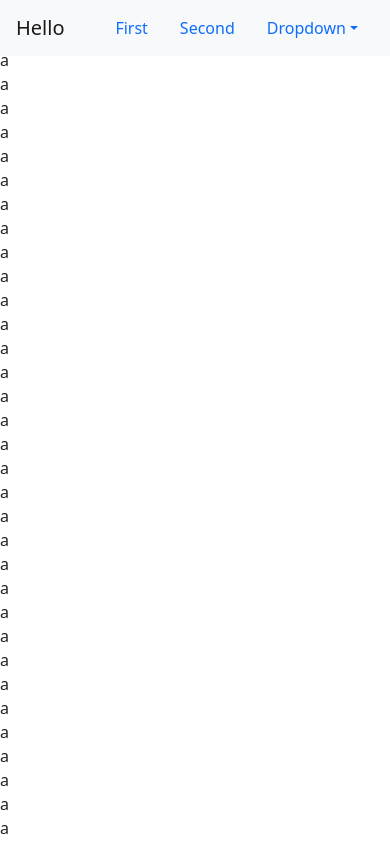
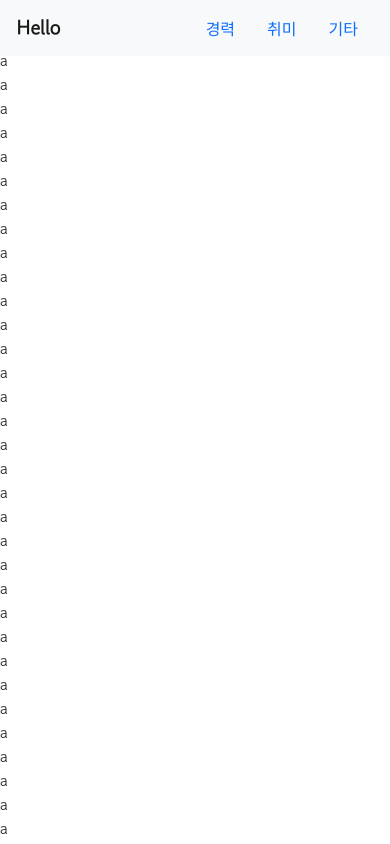
Before and after one commit to JooHyeongHan-88/html-css-test, a plain HTML site: page index.html in a window 390 px wide. Shown: the top 844 px of the page. Drawn offline with nearby package versions, Linux system fonts and the light colour scheme.

Commit message:
Add favicon and Open Graph

```diff
--- a/index.html
+++ b/index.html
@@ -1,12 +1,35 @@
 <!DOCTYPE html>
 <html lang="ko">
     <head>
+        <!-- doument -->
         <meta charset="utf-8">
         <meta name="viewport" content="width=device-width, initial-scale=1">
+
+        <!-- Open Graph -->
+        <meta property="og:type" content="website"/>
+        <meta property="og:site_name" content="내 포폴"/>
+        <meta property="og:title" content="나의 포트폴리오"/>
+        <meta property="og:description" content="나의 포트폴리오를 구경하세요"/>
+        <meta property="og:image" content="이미지 URL"/>
+        <!-- <meta property="og:url" content="배포된 페이지 URL"/> -->
+
+        <!-- title -->
         <title>Citizen Developer</title>
-        <!-- CSS only -->
+
+        <!-- favicon -->
+        <link rel="icon" href="./img/camera.png" />
+
+        <!-- style -->
+        <link rel="stylesheet" href="./style.css">
+
+        <!-- font -->
+        <link rel="preconnect" href="https://fonts.googleapis.com">
+        <link rel="preconnect" href="https://fonts.gstatic.com" crossorigin>
+        <link href="https://fonts.googleapis.com/css2?family=Gowun+Dodum&display=swap" rel="stylesheet">
+
+        <!-- Bootstrap -->
         <link href="https://cdn.jsdelivr.net/npm/bootstrap@5.2.3/dist/css/bootstrap.min.css" rel="stylesheet" integrity="sha384-rbsA2VBKQhggwzxH7pPCaAqO46MgnOM80zW1RWuH61DGLwZJEdK2Kadq2F9CUG65" crossorigin="anonymous">
-        <!-- JavaScript Bundle with Popper -->
+
         <script src="https://cdn.jsdelivr.net/npm/bootstrap@5.2.3/dist/js/bootstrap.bundle.min.js" integrity="sha384-kenU1KFdBIe4zVF0s0G1M5b4hcpxyD9F7jL+jjXkk+Q2h455rYXK/7HAuoJl+0I4" crossorigin="anonymous"></script>
     </head>
 
@@ -14,36 +37,56 @@
         <!-- header -->
         <header>
             <nav id="navbar" class="navbar fixed-top bg-light px-3 mb-3">
-                <a class="navbar-brand" href="#">Hello</a>
+                <a class="navbar-brand" href="#"><strong>Hello</strong></a>
                 <ul class="nav nav-pills">
                   <li class="nav-item">
-                    <a class="nav-link" href="#scrollspyHeading1">First</a>
+                    <a class="nav-link" href="#scrollspyCareer">경력</a>
                   </li>
                   <li class="nav-item">
-                    <a class="nav-link" href="#scrollspyHeading2">Second</a>
+                    <a class="nav-link" href="#scrollspyHobby">취미</a>
                   </li>
-                  <li class="nav-item dropdown">
-                    <a class="nav-link dropdown-toggle" data-bs-toggle="dropdown" href="#" role="button" aria-expanded="false">Dropdown</a>
-                    <ul class="dropdown-menu">
-                      <li><a class="dropdown-item" href="#scrollspyHeading3">Third</a></li>
-                      <li><a class="dropdown-item" href="#scrollspyHeading4">Fourth</a></li>
-                      <li><hr class="dropdown-divider"></li>
-                      <li><a class="dropdown-item" href="#scrollspyHeading5">Fifth</a></li>
-                    </ul>
+                  <li class="nav-item">
+                    <a class="nav-link" href="#scrollspyEtc">기타</a>
                   </li>
                 </ul>
               </nav>
         </header>
 
         <!-- main -->
-        <main>
+        <main data-bs-target="#navbar">
+            <!-- section -->
+            <section>
+
+            </section>
+
             <div>a</div><div>a</div><div>a</div><div>a</div><div>a</div><div>a</div><div>a</div><div>a</div><div>a</div><div>a</div><div>a</div><div>a</div><div>a</div><div>a</div><div>a</div><div>a</div><div>a</div><div>a</div><div>a</div><div>a</div><div>a</div><div>a</div><div>a</div>
             <div>a</div><div>a</div><div>a</div><div>a</div><div>a</div><div>a</div><div>a</div><div>a</div><div>a</div><div>a</div><div>a</div><div>a</div><div>a</div><div>a</div><div>a</div><div>a</div><div>a</div><div>a</div><div>a</div>
             <div>a</div><div>a</div><div>a</div><div>a</div><div>a</div><div>a</div><div>a</div><div>a</div><div>a</div><div>a</div><div>a</div><div>a</div><div>a</div>
+            <div id="scrollspyCareer">ㅁㅁ</div>
+
+            <!-- aside -->
+            <aside></aside>
         </main>
+        <!-- <main data-bs-spy="scroll" data-bs-target="#navbar-example2" data-bs-root-margin="0px 0px -40%" data-bs-smooth-scroll="true" class="scrollspy-example bg-light p-3 rounded-2" tabindex="0">
+          <h4 id="scrollspyHeading1">First heading</h4>
+          <div>a</div><div>a</div><div>a</div><div>a</div><div>a</div><div>a</div><div>a</div><div>a</div><div>a</div><div>a</div><div>a</div><div>a</div><div>a</div><div>a</div><div>a</div><div>a</div><div>a</div><div>a</div><div>a</div><div>a</div><div>a</div><div>a</div><div>a</div>
+            <div>a</div><div>a</div><div>a</div><div>a</div><div>a</div><div>a</div><div>a</div><div>a</div><div>a</div><div>a</div><div>a</div><div>a</div><div>a</div><div>a</div><div>a</div><div>a</div><div>a</div><div>a</div><div>a</div>
+            <div>a</div><div>a</div><div>a</div><div>a</div><div>a</div><div>a</div><div>a</div><div>a</div><div>a</div><div>a</div><div>a</div><div>a</div><div>a</div>
+            <div>ㅁㅁ</div>
+          <h4 id="scrollspyHeading2">Second heading</h4>
+          <div>a</div><div>a</div><div>a</div><div>a</div><div>a</div><div>a</div><div>a</div><div>a</div><div>a</div><div>a</div><div>a</div><div>a</div><div>a</div><div>a</div><div>a</div><div>a</div><div>a</div><div>a</div><div>a</div><div>a</div><div>a</div><div>a</div><div>a</div>
+            <div>a</div><div>a</div><div>a</div><div>a</div><div>a</div><div>a</div><div>a</div><div>a</div><div>a</div><div>a</div><div>a</div><div>a</div><div>a</div><div>a</div><div>a</div><div>a</div><div>a</div><div>a</div><div>a</div>
+            <div>a</div><div>a</div><div>a</div><div>a</div><div>a</div><div>a</div><div>a</div><div>a</div><div>a</div><div>a</div><div>a</div><div>a</div><div>a</div>
+            <div>ㅁㅁ</div>
+          <h4 id="scrollspyHeading3">Third heading</h4>
+          <p>...</p>
+          <h4 id="scrollspyHeading4">Fourth heading</h4>
+          <p>...</p>
+          <h4 id="scrollspyHeading5">Fifth heading</h4>
+          <p>...</p>
+        </main> -->
 
-        <!-- aside -->
-        <aside></aside>
+
 
         <!-- footer -->
         <footer></footer>
--- /dev/null
+++ b/style.css
@@ -0,0 +1,5 @@
+@import url('https://fonts.googleapis.com/css2?family=Gowun+Dodum&display=swap');
+
+* {
+    font-family: 'Gowun Dodum', sans-serif;
+}
```
Also changed, not shown: img/camera.png (added).
